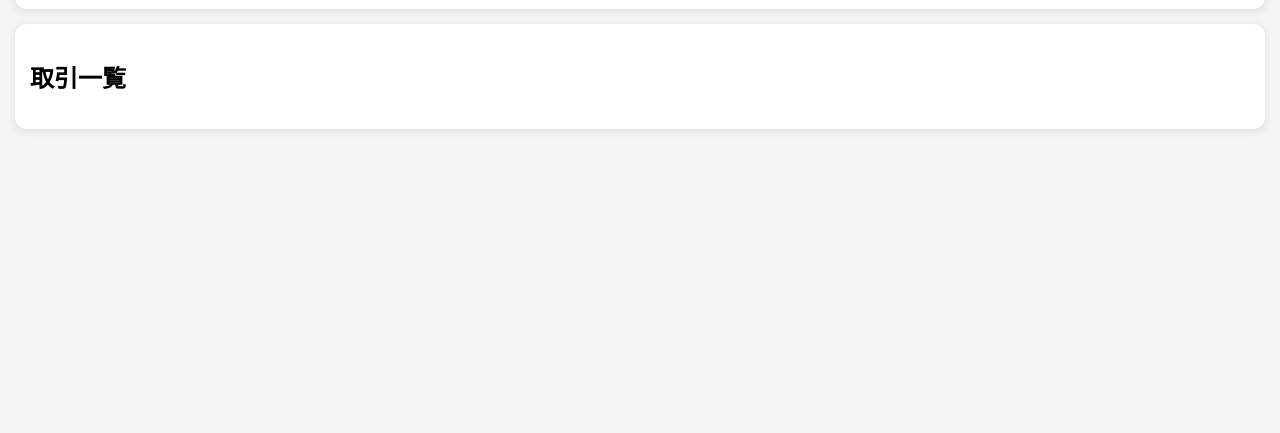
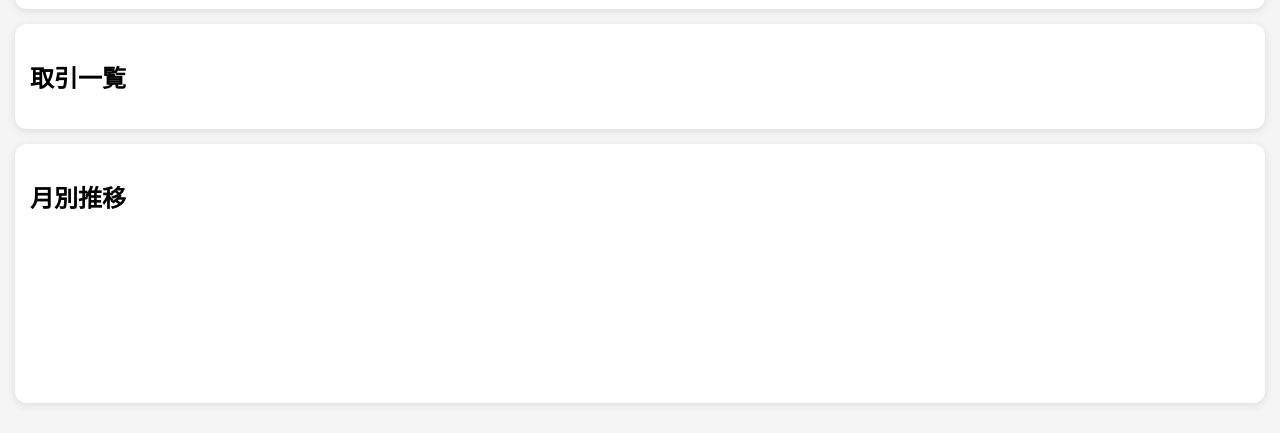
Before and after one commit to warajikatsudon-source/kakeibo-pwa, a plain HTML site: page index.html in a window 1280 px wide. Shown: the part 2337-2770 px from the top of the page. Before the commit the page ends 2496 px from the top, so only its background shows below. Drawn offline with nearby package versions, Linux system fonts and the light colour scheme.

Commit message:
Update index.html

```diff
--- a/index.html
+++ b/index.html
@@ -79,3 +79,10 @@ CSV出力
 
 </body>
 </html>
+<div class="card">
+
+<h2>月別推移</h2>
+
+<canvas id="trendChart"></canvas>
+
+</div>
```
